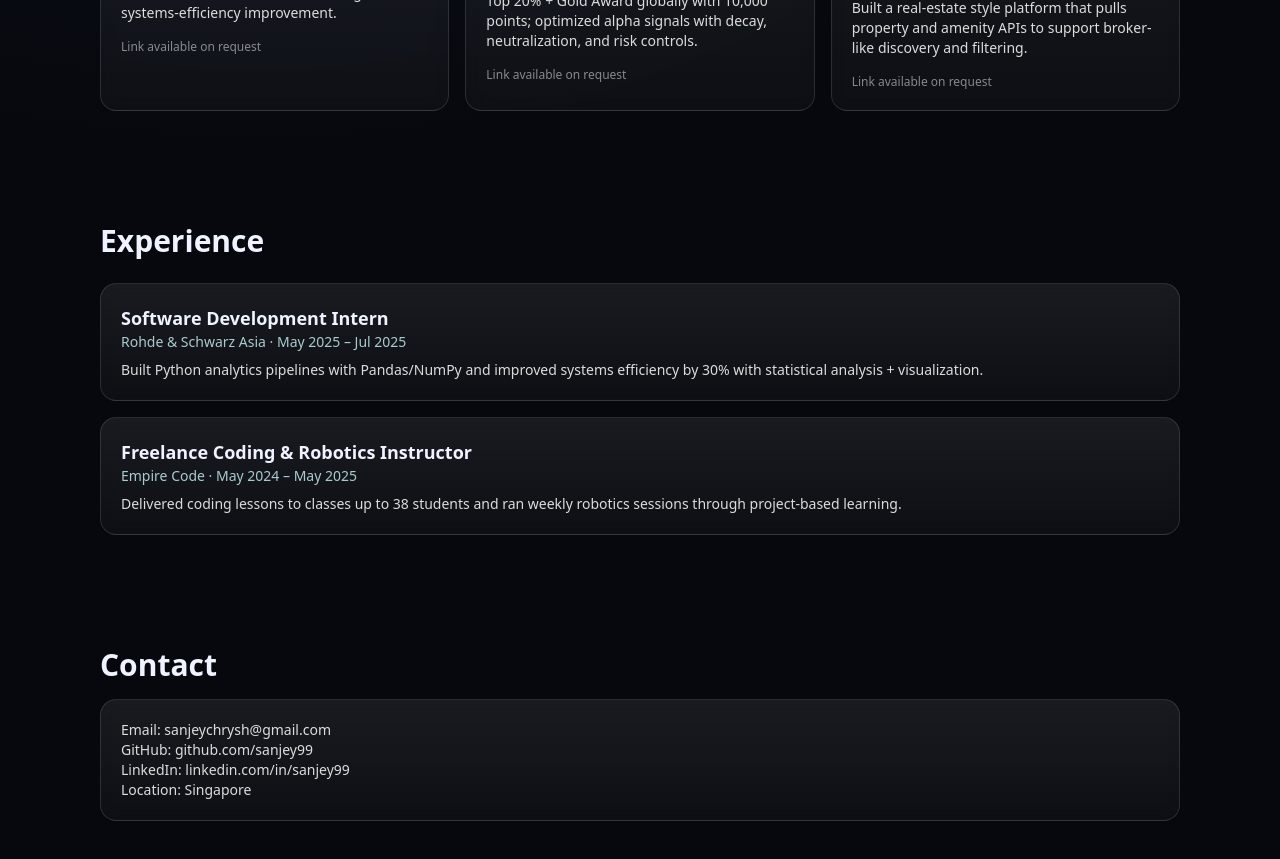
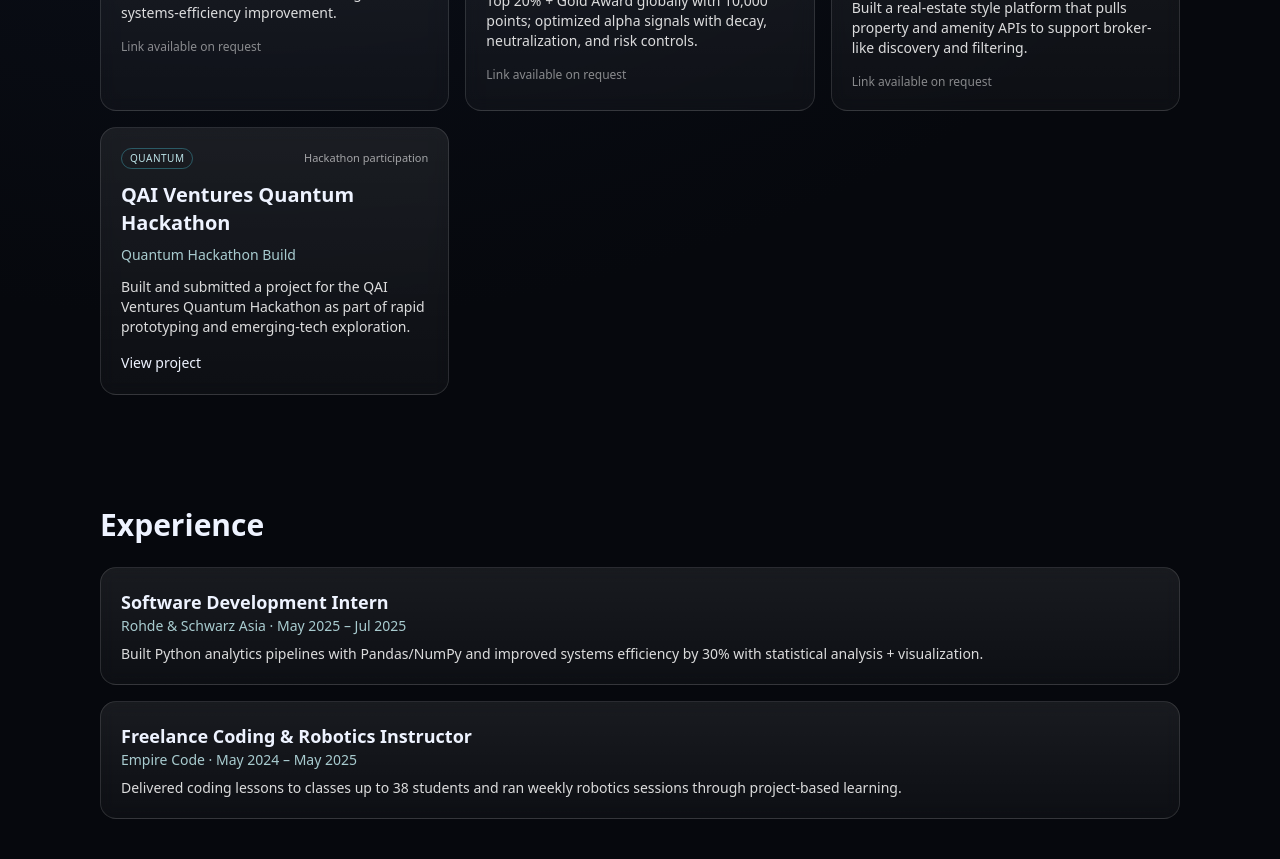
Before and after one commit to sanjey99/personal-website, a Next.js app: page / in a window 1280 px wide. Shown: the part 1320-2179 px from the top of the page. Built offline with nearby package versions, Linux system fonts and the light colour scheme.

Commit message:
Add QAI Ventures quantum hackathon project to website portfolio

```diff
--- a/src/app/page.tsx
+++ b/src/app/page.tsx
@@ -52,6 +52,15 @@ const projects = [
     metric: "API-driven property discovery",
     tag: "Software Engineering",
     link: "",
+  },
+  {
+    name: "QAI Ventures Quantum Hackathon",
+    stack: "Quantum Hackathon Build",
+    impact:
+      "Built and submitted a project for the QAI Ventures Quantum Hackathon as part of rapid prototyping and emerging-tech exploration.",
+    metric: "Hackathon participation",
+    tag: "Quantum",
+    link: "https://github.com/sanjey99/quantum_hackathon",
   },
 ];
 
```
